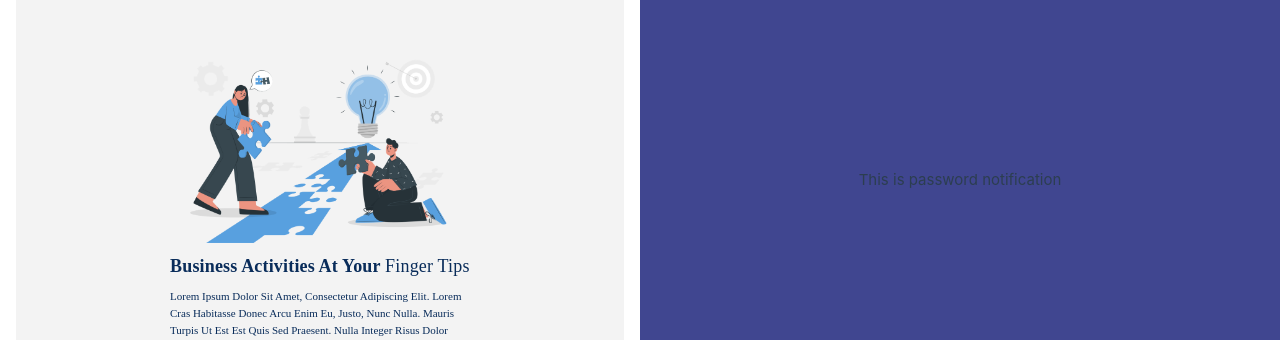
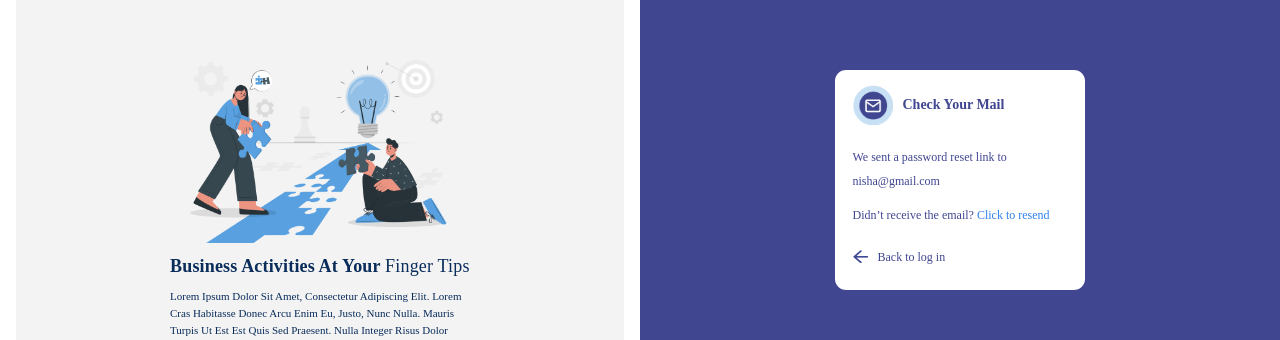
Before and after one commit to Faruoq01/360-web, a Vue app: page /password-mail in a window 1280 px wide. Shown: the part 220-560 px from the top of the page. Built offline with nearby package versions, Linux system fonts and the light colour scheme.

Commit message:
check mail notification done

```diff
--- a/src/components/Login/ForgotPassword.vue
+++ b/src/components/Login/ForgotPassword.vue
@@ -12,7 +12,9 @@
 
             <input class="input-password" type="password" placeholder="Email Address" />
 
-            <button class="send">Send</button>
+            <RouterLink to="/password-mail" >
+                <button class="send">Send</button>
+            </RouterLink>
 
             <RouterLink to="/login">
                 <div class="foot">
--- a/src/components/Login/PassNotification.vue
+++ b/src/components/Login/PassNotification.vue
@@ -1,3 +1,116 @@
 <template>
-    <div>This is password notification</div>
+    <div class="main">
+        <div class="inner-pane">
+            <div class="logo-container">
+                <img style="width:40px; height:40px" src="../../assets/images/mailIcon.png" alt="icon" />
+                <div class="text">Check Your Mail</div>
+            </div>
+
+            <div class="inner-text">
+                We sent a password reset link to nisha@gmail.com
+            </div>
+
+            <div style="margin-top:10px" class="inner-text">
+                Didn’t receive the email?
+                <span style="color:#2F80ED">
+                    Click to resend
+                </span>
+            </div>
+
+            <RouterLink to="/login">
+                <div class="foot">
+                    <img style="width:15px; height:13px" src="../../assets/images/backAroow.png" alt="icon" />
+                    <div style="margin-left:10px">Back to log in</div>
+                </div>
+            </RouterLink>
+        </div>
+    </div>
 </template>
+
+<script>
+import { RouterLink } from 'vue-router'
+</script>
+
+
+<style scoped>
+.main{
+    width: 250px;
+    height: 220px;
+    background: #FFFFFF;
+    border-radius: 11px;
+    display: flex;
+    justify-content: center;
+    align-items: center;
+}
+
+.inner-pane{
+    width: 86%;
+    height: 86%;
+  }
+
+.logo-container{
+    display: flex;
+    flex-direction: row;
+    align-items: center;
+}
+
+.text{
+    font-family: 'Nunito-regular';
+    font-style: normal;
+    font-weight: 800;
+    font-size: 14px;
+    line-height: 30px;
+    color: #404690;
+    margin-left: 10px;
+}
+
+.inner-text{
+    font-family: 'Nunito-regular';
+    font-style: normal;
+    font-weight: 500;
+    font-size: 12px;
+    line-height: 24px;
+    color: #404690;
+    margin-top: 20px;
+}
+
+.input-password{
+    width: 100%;
+    height: 30px;
+    border: 1.09777px solid #404690;
+    border-radius: 5px;
+    margin-top: 20px;
+    padding-left: 10px;
+}
+
+.input-password::placeholder{
+    font-family: 'Nunito-regular';
+    font-style: normal;
+    font-weight: 400;
+    font-size: 12px;
+    line-height: 20px;
+    color: #414790;
+}
+
+.send{
+    width: 100%;
+    height: 30px;
+    background: #006EFE;
+    border-radius: 5px;
+    margin-top: 30px;
+    border: none;
+    color: #fff;
+}
+
+.foot{
+    width: 100%;
+    margin-top: 20px;
+    display: flex;
+    flex-direction: row;
+    justify-content: flex-start;
+}
+
+a{
+    text-decoration: none;
+}
+</style>
```
